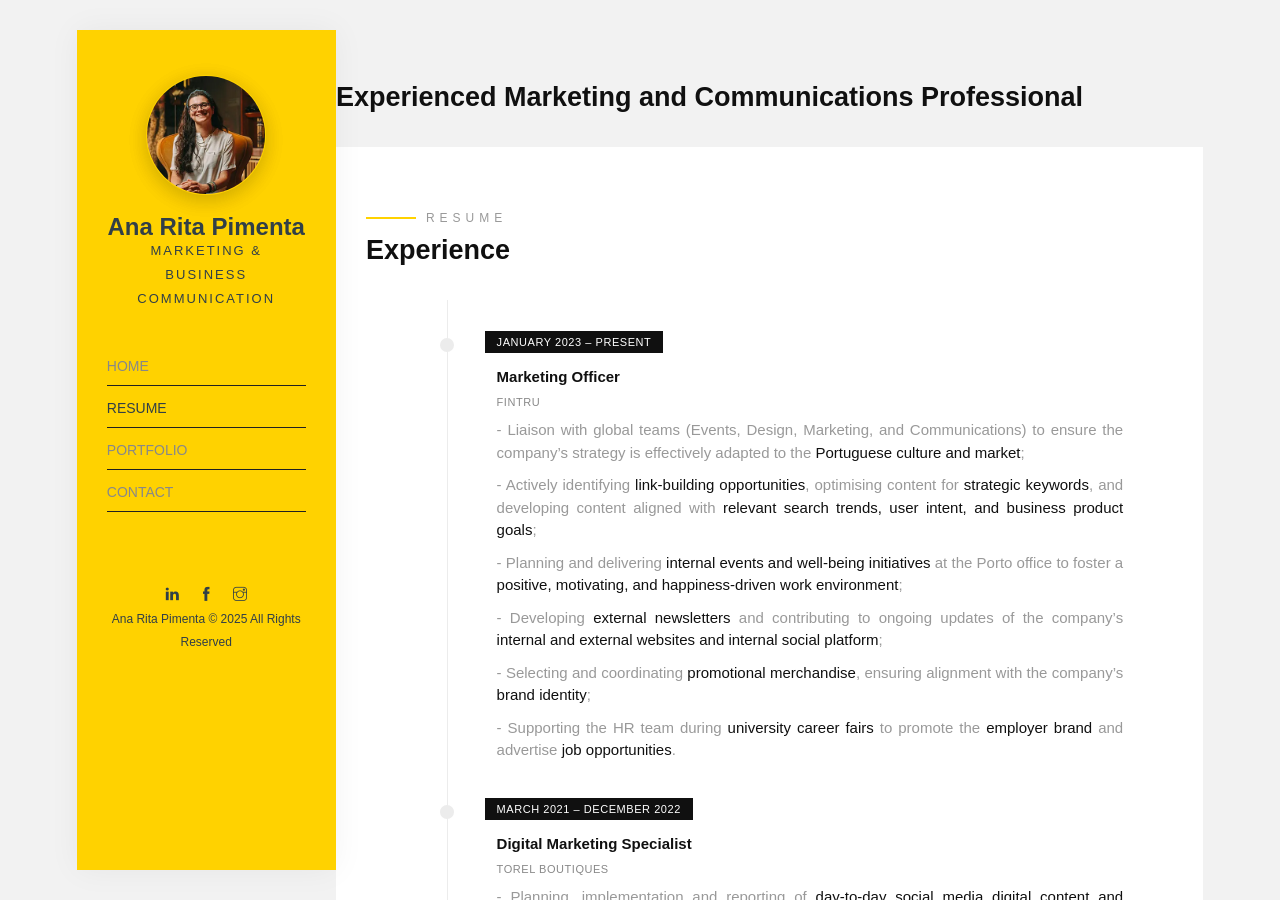
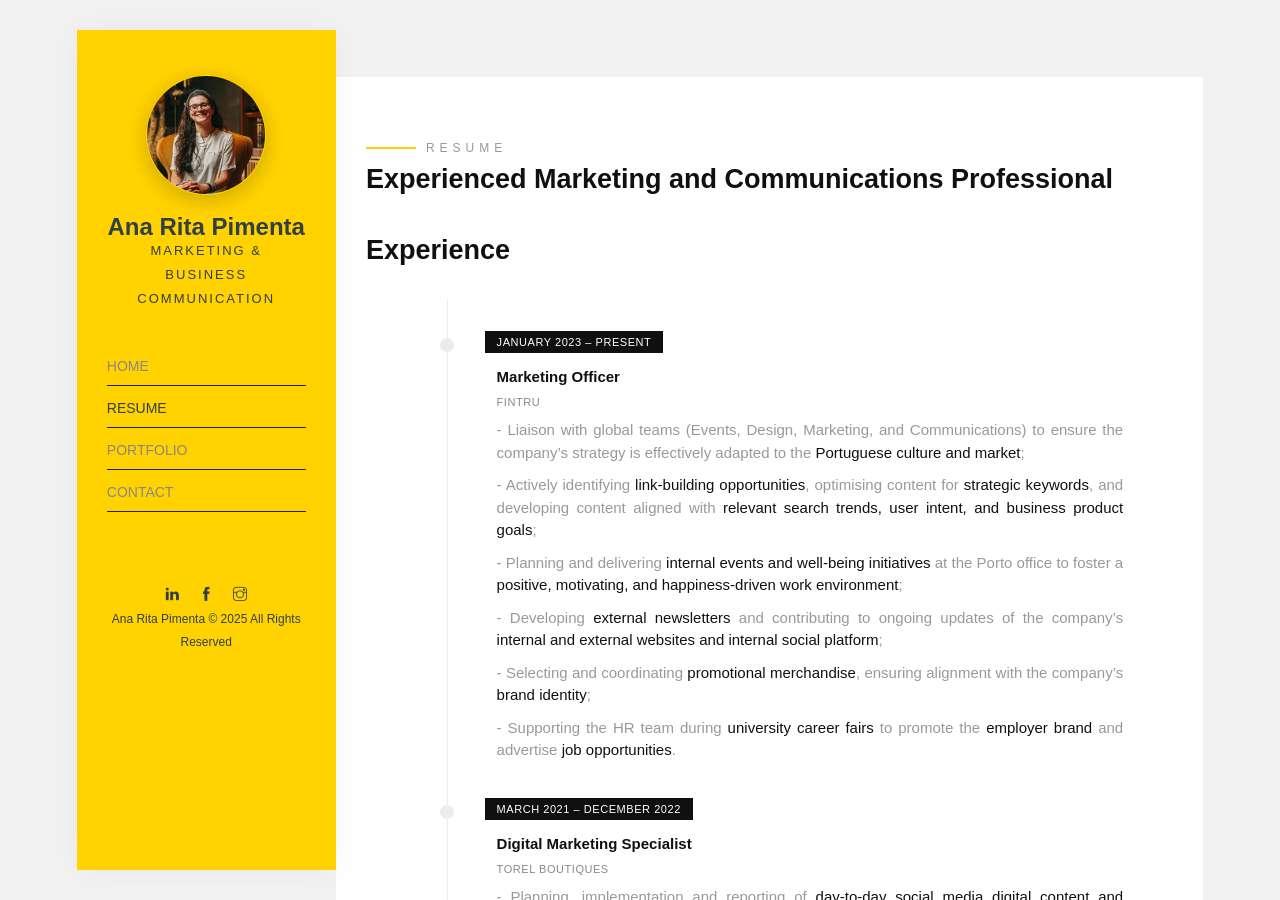
Before and after one commit to anaritapimenta/anaritapimenta.github.io, a Jekyll site: the page built from resume.html, in a window 1280 px wide and 900 px high. Built offline with Jekyll 4.4.1, drawn with Linux system fonts in a browser that asks for light colours; some web fonts are replaced.

Commit message:
Update resume.html

```diff
--- a/resume.html
+++ b/resume.html
@@ -4,15 +4,16 @@ description: Marketing and communications expert with a strong background in dig
 layout: default
 ---
 
-<h1 class="heading animate-box">
-  Experienced Marketing and Communications Professional
-</h1>
-
 <section class="resume" role="region" aria-labelledby="experience-heading">
   <div class="container-fluid">
     <div class="row">
       <div class="col-md-12">
         <span class="heading-meta style-1">Resume</span>
+
+        <h1 class="heading animate-box">
+          Experienced Marketing and Communications Professional
+        </h1>
+
         <h2 class="heading animate-box" id="experience-heading" data-animate-effect="fadeInLeft">
           Experience
         </h2>
```
